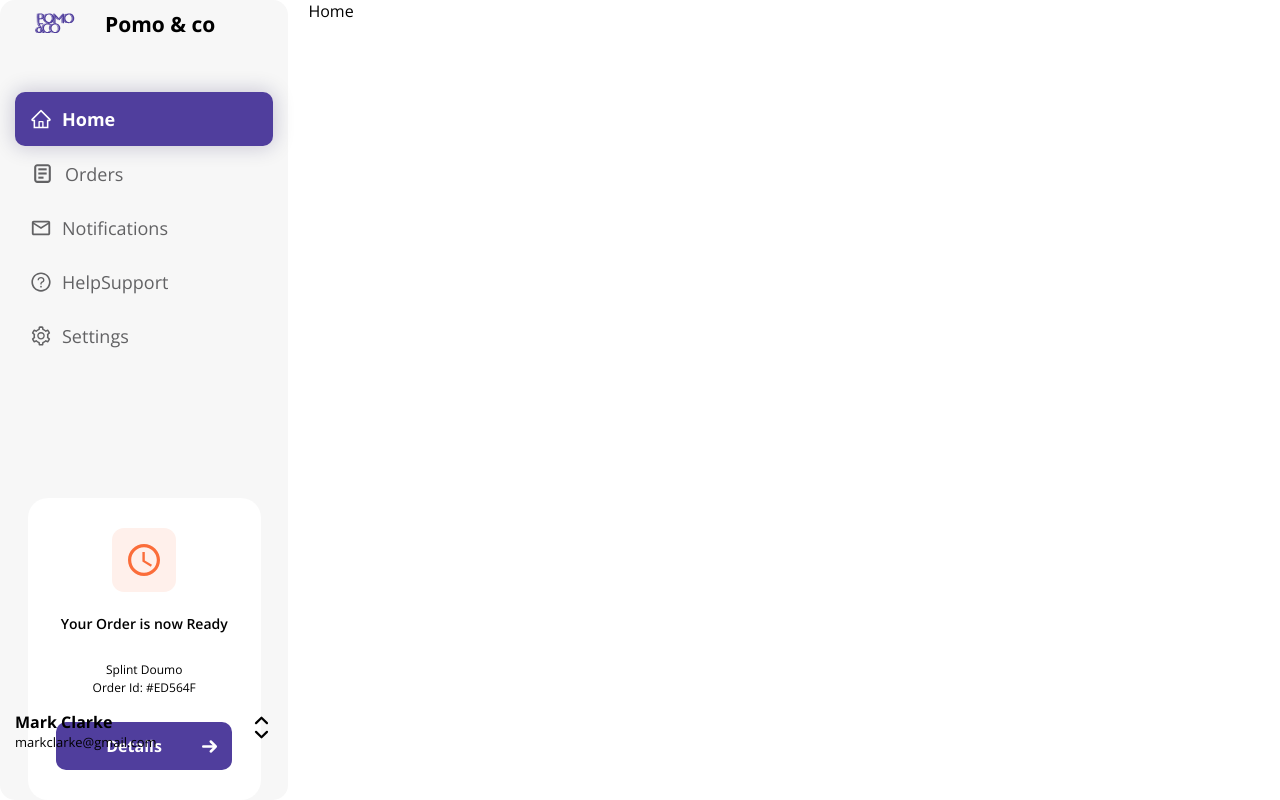
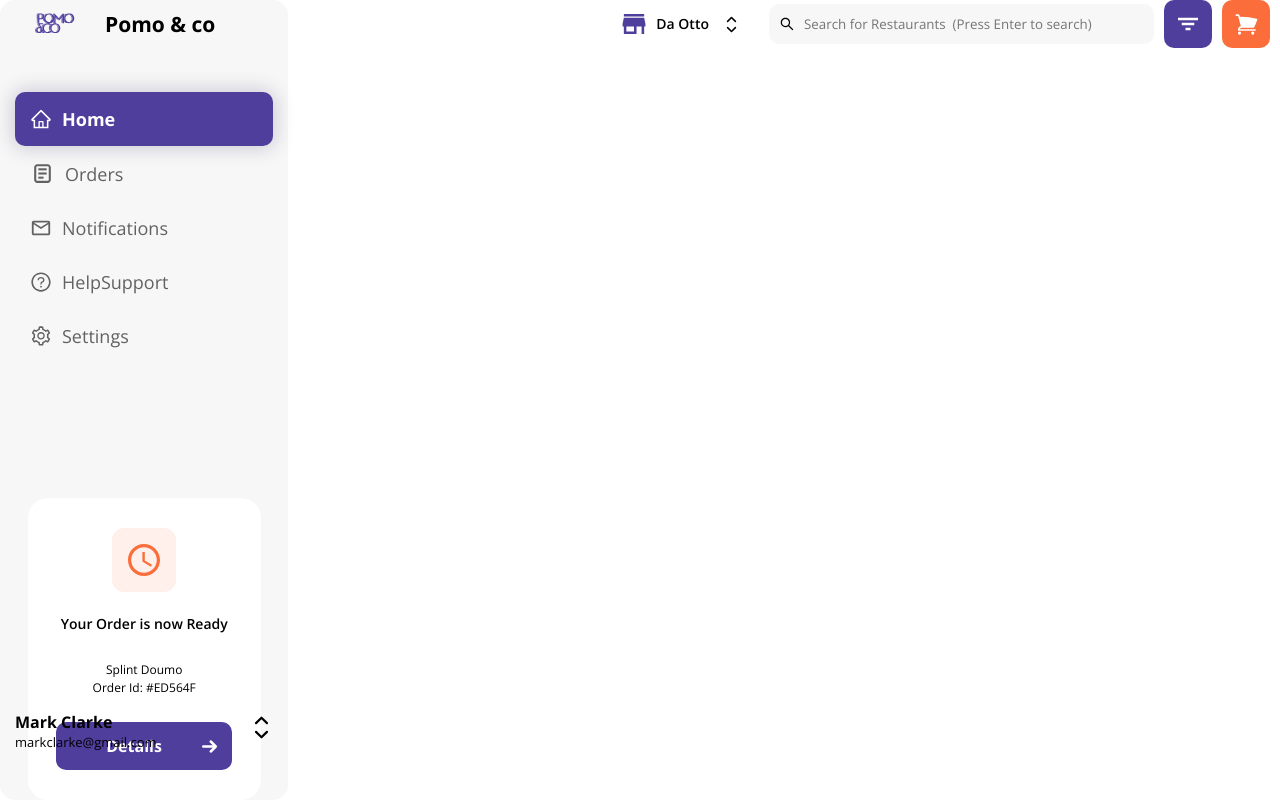
Before and after one commit to DharaKachhadia/restaurentwebapp, a React (Create React App) app: page /home in a window 1280 px wide. Built offline with nearby package versions, Linux system fonts and the light colour scheme.

Commit message:
add the code of the navbar

```diff
--- a/src/Pages/Home/home.scss
+++ b/src/Pages/Home/home.scss
@@ -1,150 +1,81 @@
-.dashboard-wrapper {
+.nav-container {
+
+  justify-content: flex-end;
+
+  .main-container {
+    height: 48px;
+    width: 100%;
     display: flex;
     align-items: center;
-  justify-content: center;
-  height: 100%;
-  border-radius: 20px;
-  background-color: #dfdeef50;
+    justify-content: flex-end;
+  }
 
-  .card-container {
-    display: flex;
-    flex-direction: column;
-    align-items: center;
-    justify-content: center;
-    gap: 30px;
-    width: 70%;
-    height: 70%;
+  .logo {
+    height: 20px;
+    width: 24px;
+  }
 
-    .top-card,
-    .bottom-card {
+  .Da-Otto {
+    font-size: 14px;
+    font-weight: 600;
+    line-height: 24px;
+    letter-spacing: 0px;
+    margin-left: 10px;
+  }
+
+  .down-up-arrow {
+    margin: 0 25px 0 10px;
+  }
+
+  .search {
     display: flex;
     align-items: center;
-      justify-content: space-between;
+    height: 40px;
+    width: 385px;
+    border-radius: 10px;
+    background-color: #F7F7F7;
+    margin-right: 10px;
+
+    .search-input {
+      outline: none;
+      border: none;
       width: 100%;
-      height: 50%;
-      gap: 30px;
+      margin-left: 35px;
+      background-color: #F7F7F7;
 
-      .card {
-        display: flex;
-        flex-direction: column;
-        width: 50%;
-        height: 100%;
-        align-items: center;
-        justify-content: center;
-        background-color: #ffffff;
-        border-radius: 20px;
-        color: #10044a;
-        transition: all 0.5s ease 0s;
+    }
 
-        span {
-          font-size: 22px;
-          font-weight: 600;
-        }
-        .icon {
-          color: #10044a50;
-          transition: all 0.5s ease 0s;
-        }
-        &:hover {
-          // box-shadow: 0px 0px 40px 2px #10044a20;
-          box-shadow: 0 10px 30px #10044a20;
-          .icon {
-            color: #10044a;
-          }
-        }
-      }
-    }
+    .search-icon {
+      position: absolute;
+      margin-left: 10px;
     }
   }
 
-@media (max-width: 1200px) {
-  .dashboard-wrapper {
+  .filter-container {
+    height: 48px;
+    width: 48px;
+    left: 0px;
+    top: 0px;
     border-radius: 10px;
-    .card-container {
-      gap: 20px;
-      width: 75%;
-      height: 70%;
+    background-color: #503E9D;
+    margin-right: 10px;
+    align-items: center;
+    justify-content: center;
+    display: flex;
+    color: #fff;
+  }
 
-      .top-card,
-      .bottom-card {
-        gap: 20px;
-        .card {
-          border-radius: 15px;
+  .shopping-container {
+    height: 48px;
+    width: 48px;
+    left: 0px;
+    top: 0px;
+    border-radius: 10px;
+    background-color: #FB6D3A;
+    margin-right: 10px;
+    align-items: center;
+    justify-content: center;
+    display: flex;
+    color: #fff;
   }
 }
-    }
-  }
-}
-
-@media (max-width: 1024px) {
-  .dashboard-wrapper {
-    border-radius: 10px;
-    .card-container {
-      gap: 20px;
-      width: 85%;
-      height: 65%;
-      .top-card,
-      .bottom-card {
-        gap: 20px;
-        .card {
-          border-radius: 15px;
-        }
-      }
-    }
-  }
-}
-
-@media (max-width: 767px) {
-  .dashboard-wrapper {
-    border-radius: 10px;
-    .card-container {
-      gap: 0px;
-      width: 80%;
-      height: 100%;
-      overflow:scroll;
-      .top-card,
-      .bottom-card {
-        flex-direction: column;
-        gap: 0px;
-        .card {
-          flex-direction: row;
-          justify-content: unset !important;
-          border-radius: 15px;
-          width: 90%;
-          height: 150px;
-          margin-bottom: 20px;
-        }
-      }
-      .top-card{
-        margin-top: 80px;
-        margin-bottom: 20px;
-      }
-      .bottom-card{
-        margin-bottom: 20px;
-      }
-    }
-  }
-}
-
-@media (max-width: 550px) {
-  .dashboard-wrapper {
-    .card-container {
-      width: 95%;
-      .top-card,
-      .bottom-card {
-        .card {
-          border-radius: 15px;
-          width: 90%;
-          height: 150px;
-          margin-bottom: 20px;
-
-          span{
-            font-size: 20px;
-          }
-        }
-      }
-      .top-card{
-        margin-bottom: 0px;
-      }
-    }
-  }
-}
--- a/src/Pages/Home/index.jsx
+++ b/src/Pages/Home/index.jsx
@@ -1,9 +1,28 @@
-import React from 'react'
+import React from 'react';
+import './home.scss'
+import Logo from "../../../src/assets/icon.svg";
+import { HiOutlineChevronUpDown, HiShoppingCart } from "react-icons/hi2";
+import { AiOutlineSearch } from "react-icons/ai";
+import { BiFilter } from "react-icons/bi";
 
 function Home() {
   return (
-    <div>
-     Home
+    <div className='nav-container'>
+      <div className='main-container'>
+        <img src={Logo} alt="logo" className="logo" />
+        <p className='Da-Otto'> Da Otto</p>
+        <HiOutlineChevronUpDown size={25} className="down-up-arrow" />
+        <div className='search'>
+          <AiOutlineSearch className='search-icon' />
+          <input type="text" className='search-input' maxLength="50" size="15" placeholder="Search for Restaurants  (Press Enter to search)" />
+        </div>
+        <div className='filter-container'>
+          <BiFilter size={30} />
+        </div>
+        <div className='shopping-container'>
+          <HiShoppingCart size={25} />
+        </div>
+      </div>
     </div>
   )
 }
```
Also changed, not shown: src/assets/icon.svg (added), 1 other file (tests, documents, lock files or other folders). Lines whose indentation alone changed are shown as unchanged.
